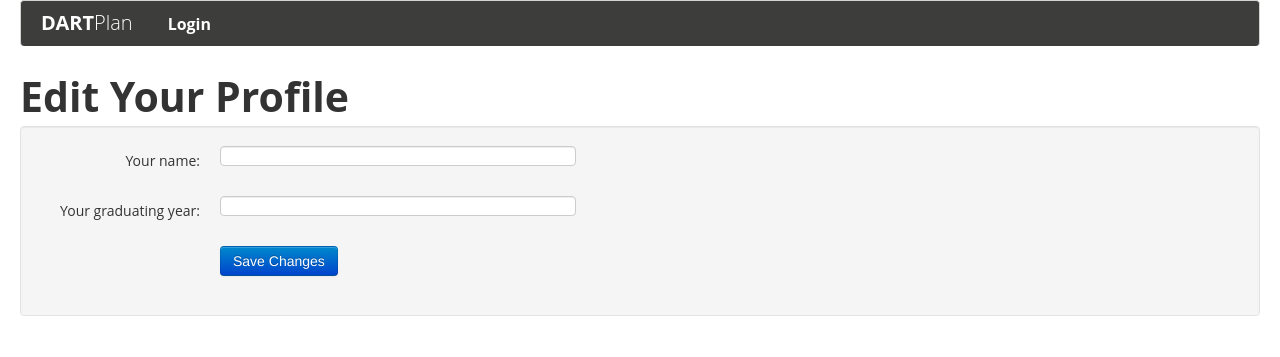
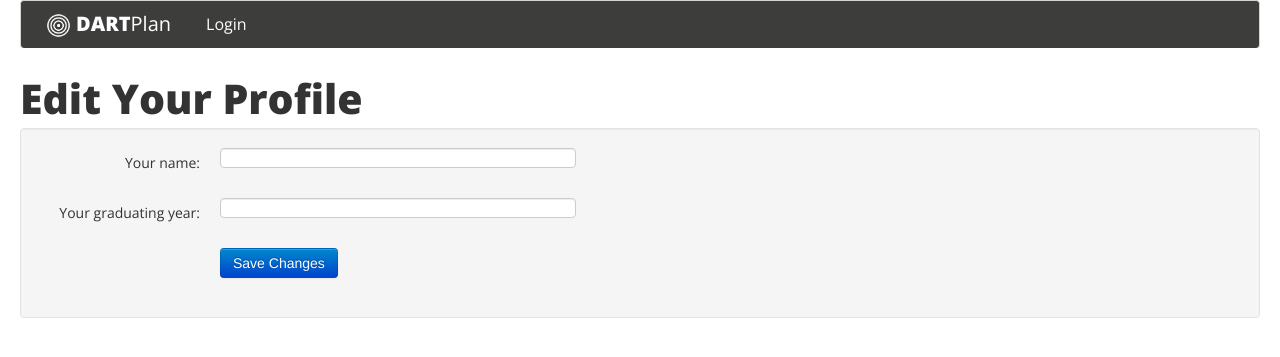
Before and after one commit to alexgerstein/dartmouth-major-planner, a Flask app: template app/templates/edit.html in a window 1280 px wide. Shown: the top 357 px of the page. Run offline with Flask 2, Linux system fonts and the light colour scheme; the template is opened without the code that fills it: most values are stand-ins (such as "Sample title", 1, 10 or a date in 2020); form fields are guessed from the names that the template uses; parts of the project's set-up code (start-up, migrations or seed data) failed here and were passed over; some libraries are stand-ins or nearby versions.

Commit message:
Fixed logo

```diff
--- a/app/static/css/styles.css
+++ b/app/static/css/styles.css
@@ -66,7 +66,6 @@ h3 {
   color: #fff;
   text-decoration: none;
   text-shadow: none;
-  font-weight: bold;
   font-size: 16px;
 }
 .navbar .nav > li > a:hover {
--- a/app/templates/base.html
+++ b/app/templates/base.html
@@ -2,6 +2,7 @@
   <head>
   	<link href="/static/css/bootstrap.min.css" rel="stylesheet" media="screen">
     <link href="//netdna.bootstrapcdn.com/font-awesome/4.0.3/css/font-awesome.css" rel="stylesheet">
+    <link href="http://fonts.googleapis.com/css?family=Open+Sans:400,800" rel="stylesheet" type="text/css">
     <link href="/static/css/bootstrap-responsive.min.css" rel="stylesheet">
     <link href="http://code.jquery.com/ui/1.10.3/themes/smoothness/jquery-ui.css" rel="stylesheet">
     <link href="static/css/styles.css" rel="stylesheet">
@@ -28,7 +29,7 @@
                 <div class="container-fluid">
 
           <div class="navbar-inner">
-            <a class="brand" href="{{ url_for('index')}}"><b>DART</b>Plan</a>
+            <a class="brand" href="{{ url_for('index')}}"><img src="static/img/p-logo-white.png" style="width: 25px; padding: 0 5px;"><b>DART</b>Plan</a>
               <ul class="nav">
                 {% if user %}
                 <li><a href="{{ url_for('planner') }}">My Course Plan</a></li>
```
Also changed, not shown: app/static/favicon.ico (added), app/static/img/p-logo-white.jpg (added), app/static/img/p-logo-white.png (added), app/static/img/p-logo.jpg.
